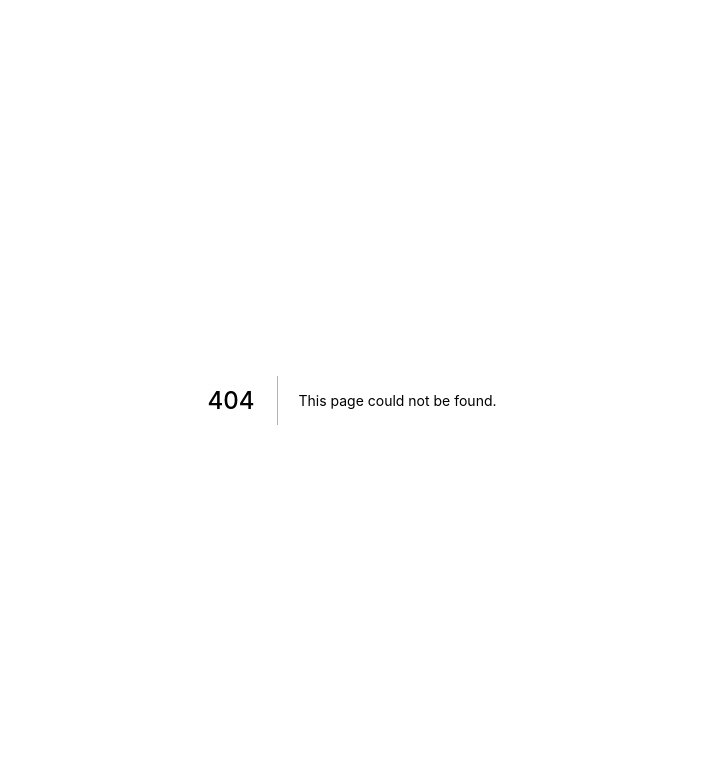
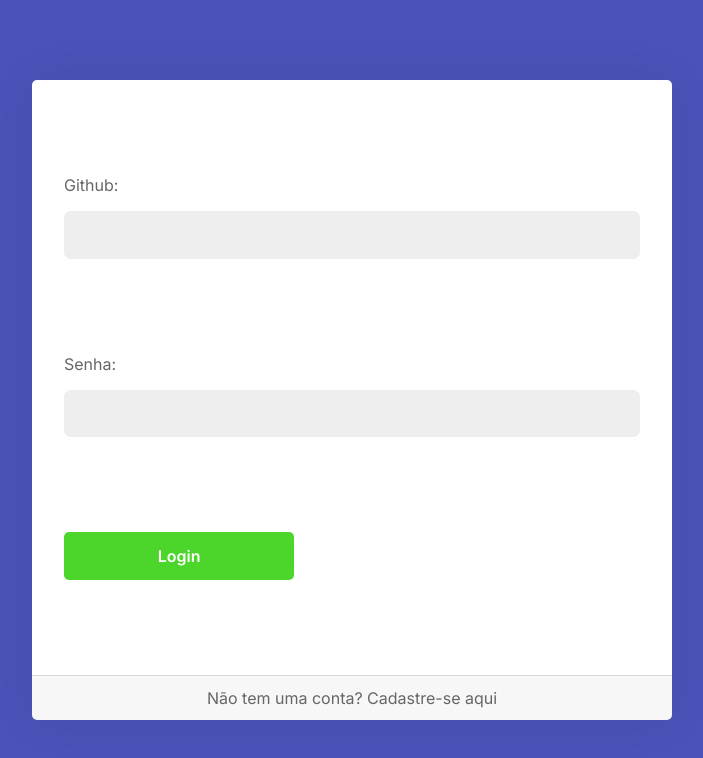
Before and after one commit to pedroAndrad1/moveit, a Next.js app: page /login in a window 1280 px wide. Before the commit this address had no page. Shown: the top 758 px of the page, without its empty margins (288-991 px from the left). Built offline with nearby package versions, Linux system fonts and the light colour scheme.

Commit message:
Iniciada construção da página de login

```diff
--- /dev/null
+++ b/src/pages/login.tsx
@@ -0,0 +1,35 @@
+import { ButtonGroup, InputGroup, LoginBox, LoginButton, LoginContainer, LoginInput, CadastroButton,
+        CadastroFooter, Form }
+from "../styles/components/Login.module";
+
+export default function Login() {
+    return (
+        <LoginContainer>
+            <LoginBox>
+                <Form>
+
+                    <InputGroup>
+                        <label htmlFor="github">Github:</label>
+                        <LoginInput name='github' />
+                    </InputGroup>
+
+                    <InputGroup>
+                        <label htmlFor="senha">Senha:</label>
+                        <LoginInput type='password' name='senha' />
+                    </InputGroup>
+
+                    <ButtonGroup>
+                        <LoginButton>
+                            Login
+                        </LoginButton>
+                    </ButtonGroup>
+
+                </Form>
+
+                <CadastroFooter>
+                    <a>Não tem uma conta? Cadastre-se aqui</a>
+                </CadastroFooter>
+            </LoginBox>
+        </LoginContainer>
+    )
+}
--- /dev/null
+++ b/src/styles/components/Login.module.tsx
@@ -0,0 +1,103 @@
+import styled from 'styled-components';
+
+export const LoginBox = styled.div`
+    height: 80%;
+    width: 50%;
+    margin: 0 auto;
+    background: var(--white);
+    border-radius: 5px;
+    box-shadow: 0 0 60px rgba(0,0,0, .05);
+
+    display: flex;
+    flex-direction: column;
+
+    @media screen and (max-width: 800px) {
+        width: 80%;
+        height: 60%;
+    }
+`
+
+export const LoginContainer = styled.div`
+    height: 100vh;
+    display: flex;
+    flex-direction: column;
+    justify-content: center;
+
+    background: var(--blue-dark);
+`
+
+export const LoginInput = styled.input`
+    display: block;
+    border: 1px solid rgb(238, 238, 238);
+    padding: .8rem;
+    background: rgb(238, 238, 238);
+    border-radius: .4rem;
+    margin-top: 1rem;
+    outline: none;
+    transition: 0.3s;
+
+
+    & :hover, & :focus{
+        background: rgb(255, 255, 255) none repeat scroll 0% 0%;
+        box-shadow: var(--blue) 0px 0px 0px 3px
+    }
+
+
+`
+export const Form = styled.form`
+    flex: 1;
+    display: flex;
+    flex-direction: column;
+    justify-content: space-evenly;
+
+    padding: 2rem;
+`
+export const InputGroup = styled.div`
+    display: flex;
+    flex-direction: column;
+    width: 100%;
+    margin-bottom: 2rem;
+`
+
+export const ButtonGroup = styled.div`
+    width: 100%;
+    display: flex;
+
+
+   & button{
+        height: 3rem;
+
+        display: flex;
+        align-items: center;
+        justify-content: center;
+
+        border: 0;
+        border-radius: 5px;
+
+        color: var(--white);
+
+        font-size: 1rem;
+        font-weight: 600;
+
+        transition: .2s;
+    }
+
+    & button:hover{
+        filter: brightness(0.9);
+    }
+`
+
+export const LoginButton = styled.button`
+    background: var(--green);
+    width: 40%;
+`
+export const CadastroButton = styled.button`
+    background: var(--red);
+`
+export const CadastroFooter = styled.footer`
+    padding: .75rem 1.25rem;
+    background-color: rgba(0,0,0,.03);
+    border-top: 1px solid rgba(0,0,0,.125);
+
+    text-align: center;
+`
```
